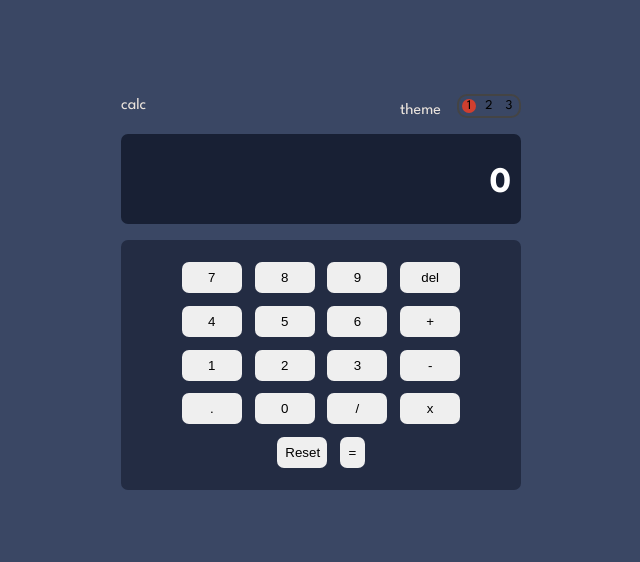
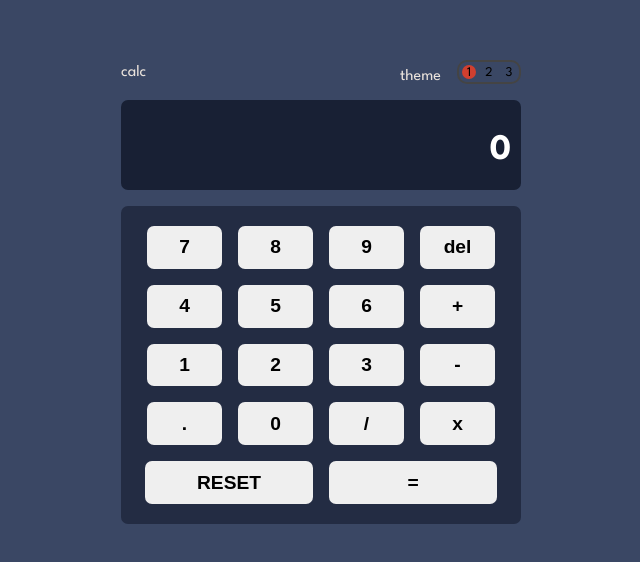
Before and after one commit to LorryAfriyie/calculator-app, a React (Vite) app: page / in a window 1280 px wide. Shown: the part 108-670 px from the top of the page, without its empty margins (319-959 px from the left). Built offline with nearby package versions, Linux system fonts and the light colour scheme.

Commit message:
Keypad background
Changing keypad background color when a different theme is picked.

```diff
--- a/src/components/ButtonSection.tsx
+++ b/src/components/ButtonSection.tsx
@@ -1,4 +1,6 @@
+import { useRef, useEffect } from "react";
 import { useCalcOperations } from "../context/CalcOperations.tsx";
+import { useThemeContext } from "../context/ThemeContext";
 import { Button } from "./button.tsx";
 
 export function ButtonSection() {
@@ -11,8 +13,40 @@ export function ButtonSection() {
     equalHandler,
   } = useCalcOperations();
 
+  const { theme } = useThemeContext();
+
+  const btnBg = useRef<HTMLDivElement | null>(null);
+
+  useEffect(() => {
+    function BgSwitch(theme: string) {
+      switch (theme) {
+        case "one":
+          btnBg.current!.style.backgroundColor =
+            "var(--clr-th1-toggle-and-key-bg)";
+          break;
+        case "two":
+          btnBg.current!.style.backgroundColor =
+            "var(--clr-th2-toggle-and-key-bg-gr)";
+          break;
+        case "three":
+          btnBg.current!.style.backgroundColor =
+            "var( --clr-th3-toggle-and-key-and-scrn-bg-vdv)";
+          break;
+        default:
+          break;
+      }
+    }
+
+    function active() {
+      btnBg.current!.style.backgroundColor = "var(--clr-th1-toggle-and-key-bg)";
+    }
+
+    active();
+    BgSwitch(theme);
+  }, [theme]);
+
   return (
-    <div className={"button-section"}>
+    <div className={"button-section"} ref={btnBg}>
       <div className="first-row">
         <Button onClick={buttonValue} value={7} text={"7"} />
 
--- a/src/components/SwitchToggle.tsx
+++ b/src/components/SwitchToggle.tsx
@@ -7,6 +7,7 @@ export function ToggleSwitch() {
 
   // useRef declaration
   const activeTheme = useRef<HTMLInputElement | null>(null);
+  const themeTag = useRef<HTMLParagraphElement | null>(null);
 
   useEffect(() => {
     // Function that encapsulates background theme colors and switches based on chosen theme
@@ -14,12 +15,16 @@ export function ToggleSwitch() {
       switch (calTheme) {
         case "one":
           document.body.style.backgroundColor = "var(--clr-th1-main-bg)";
+          themeTag.current!.style.color = "var(--clr-th1-key-bg-lgo)";
           break;
         case "two":
           document.body.style.backgroundColor = "var(--clr-th2-main-bg-lg)";
+          themeTag.current!.style.color =
+            "var(--clr-th2-very-dark-grayish-yellow)";
           break;
         case "three":
           document.body.style.backgroundColor = "var(--clr-th3-main-bg-vdv)";
+          themeTag.current!.style.color = "var(--clr-th3-light-yellow)";
           break;
         default:
           break;
@@ -31,6 +36,7 @@ export function ToggleSwitch() {
       if (activeTheme.current != null) {
         activeTheme.current.checked = true;
         document.body.style.backgroundColor = "var(--clr-th1-main-bg)";
+        themeTag.current!.style.color = "var(--clr-th1-key-bg-lgo)";
       }
     }
 
@@ -48,7 +54,7 @@ export function ToggleSwitch() {
 
   return (
     <div className="toggle-switch">
-      <p>theme</p>
+      <p ref={themeTag}>theme</p>
 
       <div className={"toggle-switch__switch"}>
         <label htmlFor="one" className="toggle-switch__theme-switcher">
--- a/src/scss/ButtonSection.scss
+++ b/src/scss/ButtonSection.scss
@@ -4,26 +4,30 @@
   flex-direction: column;
   justify-content: space-between;
   align-items: center;
-  background-color: var(--clr-th1-toggle-and-key-bg);
   border-radius: 7px;
-  padding: 1rem;
+  padding: 0.75rem;
 
   button {
-    width: 60px;
-    margin: 0.4rem;
-    padding: 0.5rem;
+    width: 75px;
+    margin: 0.5rem;
+    padding: 0.65rem;
     border-radius: 7px;
     border: none;
+    font-weight: 600;
+    font-size: 1.2rem;
   }
 
   .fifth-row {
+    width: 100%;
     text-align: center;
     display: flex;
     align-items: center;
     justify-content: space-evenly;
+    padding: 0 0.25rem 0 0.25rem;
 
     button {
       width: 50%;
+      text-transform: uppercase;
     }
   }
 }
```
